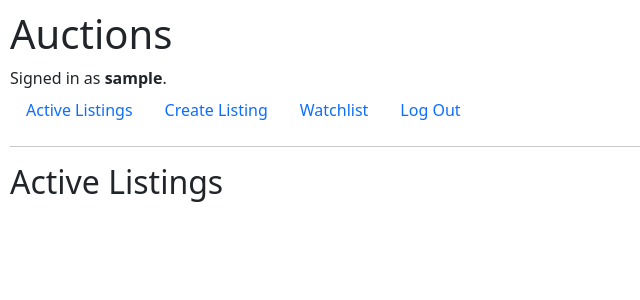
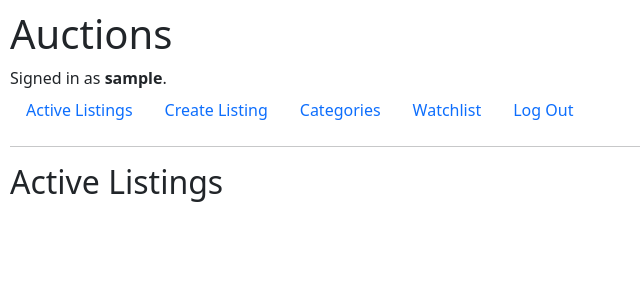
Before and after one commit to khoaxuantu/E-commerce_auction_site, a Django app: page / in a window 1280 px wide. Shown: the top 300 px of the page, without its empty margins (0-640 px from the left). Run offline with Django 3.2, Linux system fonts and the light colour scheme; the visitor is signed in with stand-in values (Sample User, id 1); data that the repository does not hold is empty.

Commit message:
Add 'category view' navigation

```diff
--- a/auctions/templates/layouts/layout.html
+++ b/auctions/templates/layouts/layout.html
@@ -26,6 +26,9 @@
                     <a class="nav-link" href="{% url 'create listing' %}">Create Listing</a>
                 </li>
                 <li class="nav-item">
+                    <a class="nav-link" href="{% url 'category view' %}">Categories</a>
+                </li>
+                <li class="nav-item">
                     <a class="nav-link" href="{% url 'watchlist' %}">Watchlist</a>
                 </li>
                 <li class="nav-item">
--- a/auctions/urls.py
+++ b/auctions/urls.py
@@ -9,7 +9,8 @@ urlpatterns = [
     path("register", views.register, name="register"),
     path("createlisting", views.create_listing, name="create listing"),
     path("listings/<int:product_id>", views.listing_page, name="listings"),
-    path("category/<int:category_id>", views.catgories, name="category"),
+    path("category", views.categories_view, name="category view"),
+    path("category/<int:category_id>", views.categories, name="category"),
     path("watchlist", views.watchlist_page, name="watchlist"),
     path("addtowatchlist/<int:product_id>", views.addto_watchlist, name="add to watchlist"),
     path("unwatch/<int:product_id>/<int:user_id>", views.delete_from_watchlist, name="unwatch")
--- a/auctions/views.py
+++ b/auctions/views.py
@@ -162,7 +162,7 @@ def delete_from_watchlist(request, product_id, user_id):
 
 
 @login_required
-def catgories(request, category_id):
+def categories(request, category_id):
     category_info = Categories.objects.get(pk=category_id)
     product_list = category_info.prod_categories.all().order_by("date_created")
 
@@ -170,3 +170,10 @@ def catgories(request, category_id):
         "category": category_info.name,
         "products": product_list
     })
+
+
+def categories_view(request):
+    categories_list = Categories.objects.all().order_by('name')
+    return render(request, "auctions/category.html", {
+        "categories": categories_list
+    })
```
Also changed, not shown: auctions/templates/auctions/category.html (added, +23 -0 lines).
